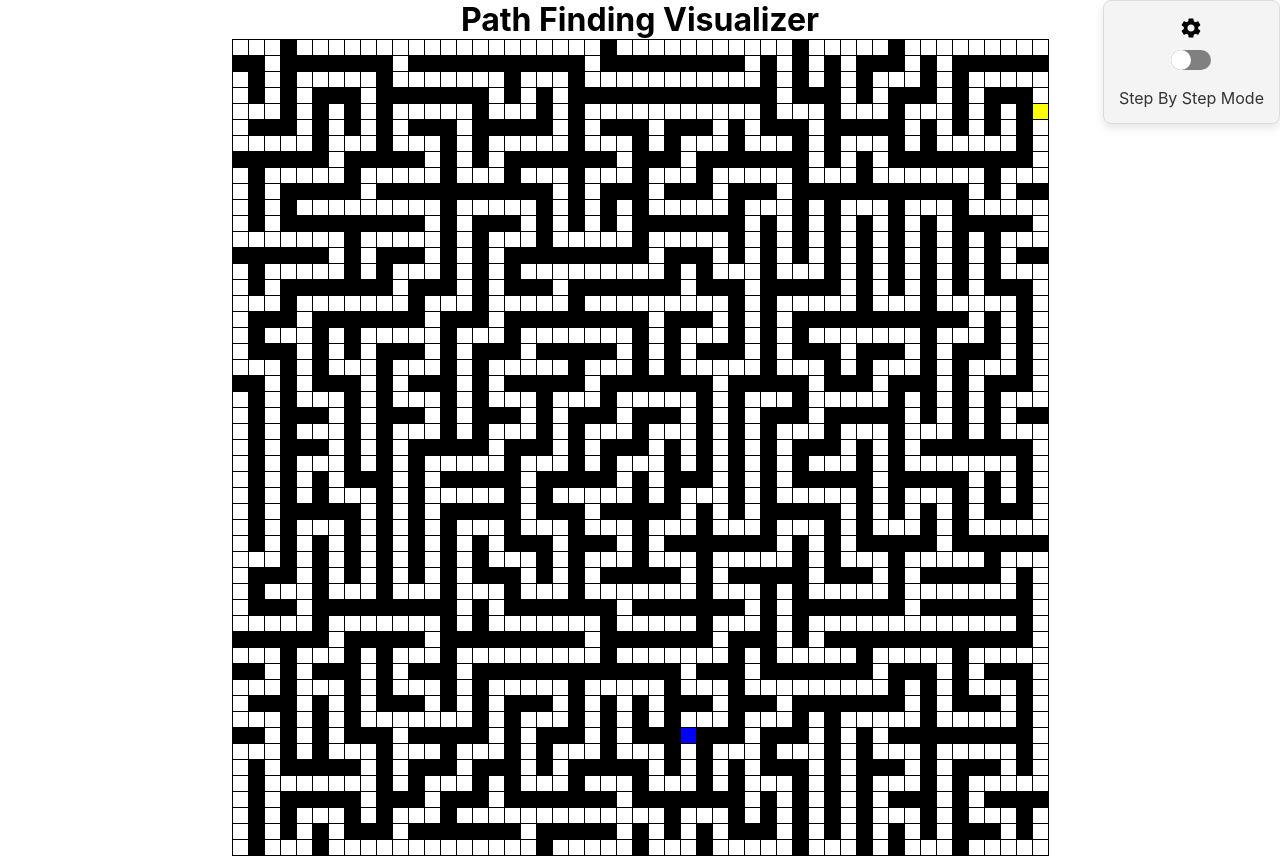
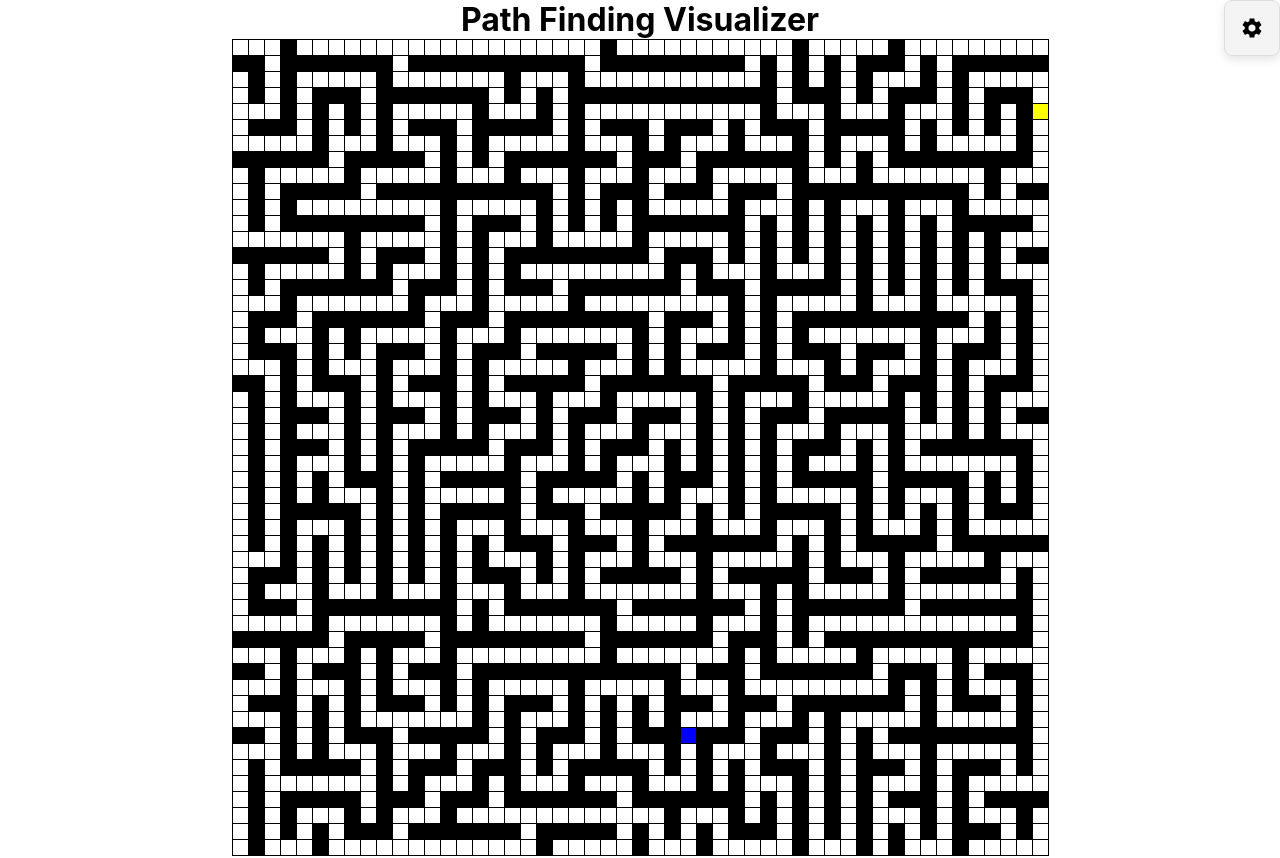
Before and after one commit to kevincas01/AlgoLens, a React (Create React App) app in the folder algo-lens-react/: page / in a window 1280 px wide. Shown: the top 858 px of the page. Built offline with nearby package versions, Linux system fonts and the light colour scheme.

Commit message:
Initial state of radio settings container

```diff
--- a/algo-lens-react/src/App.css
+++ b/algo-lens-react/src/App.css
@@ -64,6 +64,8 @@ button:disabled {
 
 .settings-radio-groups-container {
   overflow: hidden;
+  width: 0;
+  height: 0;
 }
 .settings-header {
   font-size: 18px;
```
